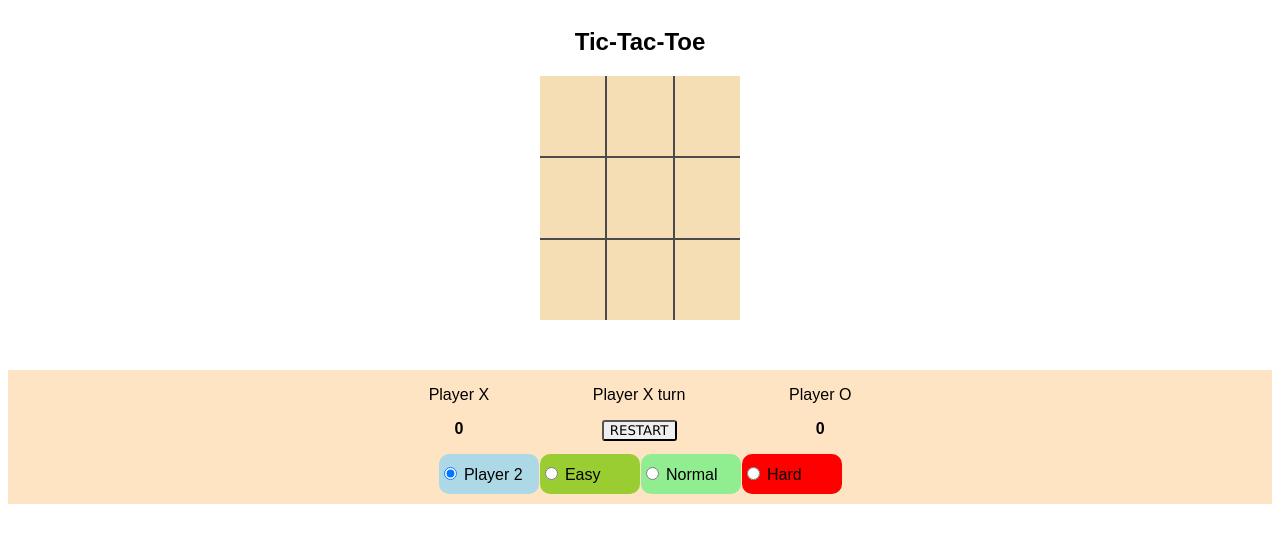
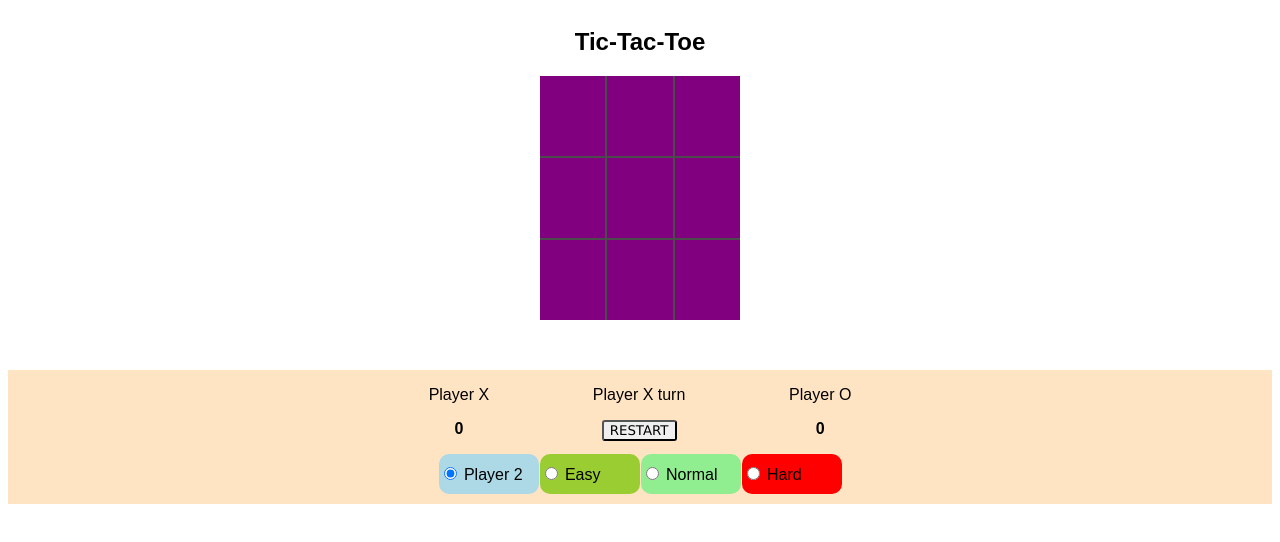
Before and after one commit to AkhatorKing1/pokedex, a website: page index.html in a window 1280 px wide. Both pictures are taken after a click on the element "START GAME". Drawn offline with Linux system fonts and the light colour scheme.

Commit message:
All files

```diff
--- a/css/styles.css
+++ b/css/styles.css
@@ -17,7 +17,7 @@ body {
     display: flex;
     width: 200px;
     flex-wrap: wrap;
-    background-color: wheat;
+    background-color: purple;
     /* opacity: 0.5; */
 }
 
```
